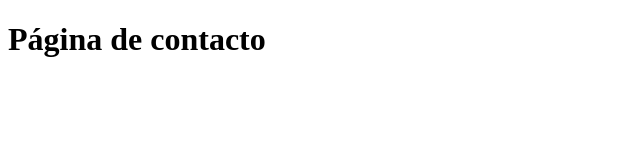
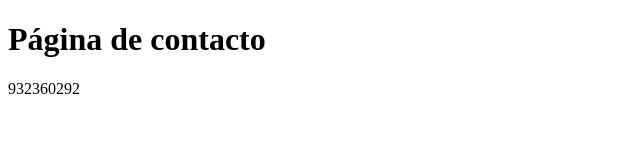
Before and after one commit to AlexandreDuzentos/github-master, a plain HTML site: page contato.html in a window 1280 px wide. Shown: the whole page, without its empty margins (0-640 px from the left). Drawn offline with Linux system fonts and the light colour scheme.

Commit message:
Contacto adicionado #6

```diff
--- a/contato.html
+++ b/contato.html
@@ -8,5 +8,6 @@
 </head>
 <body>
     <h1>Página de contacto</h1>
+    <p>932360292</p>
 </body>
 </html>
```
